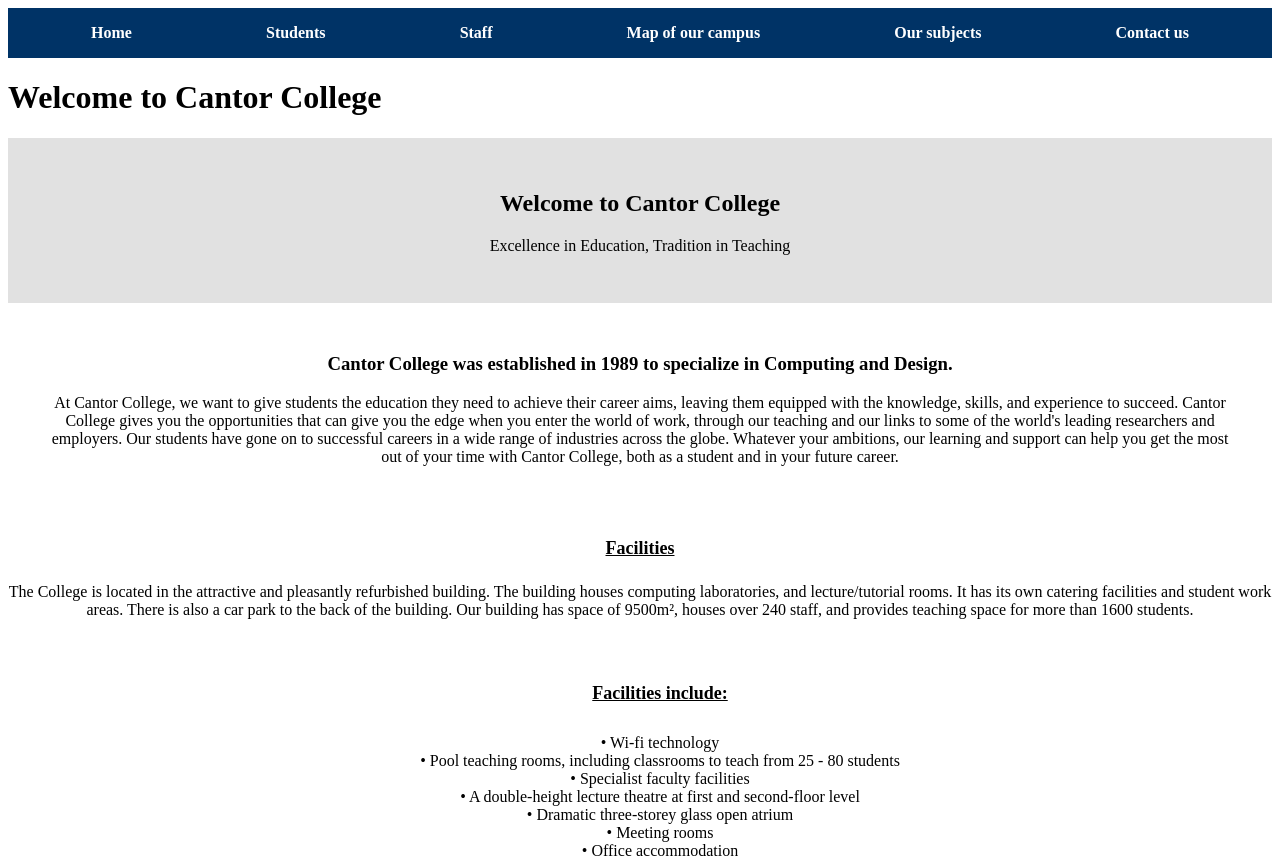
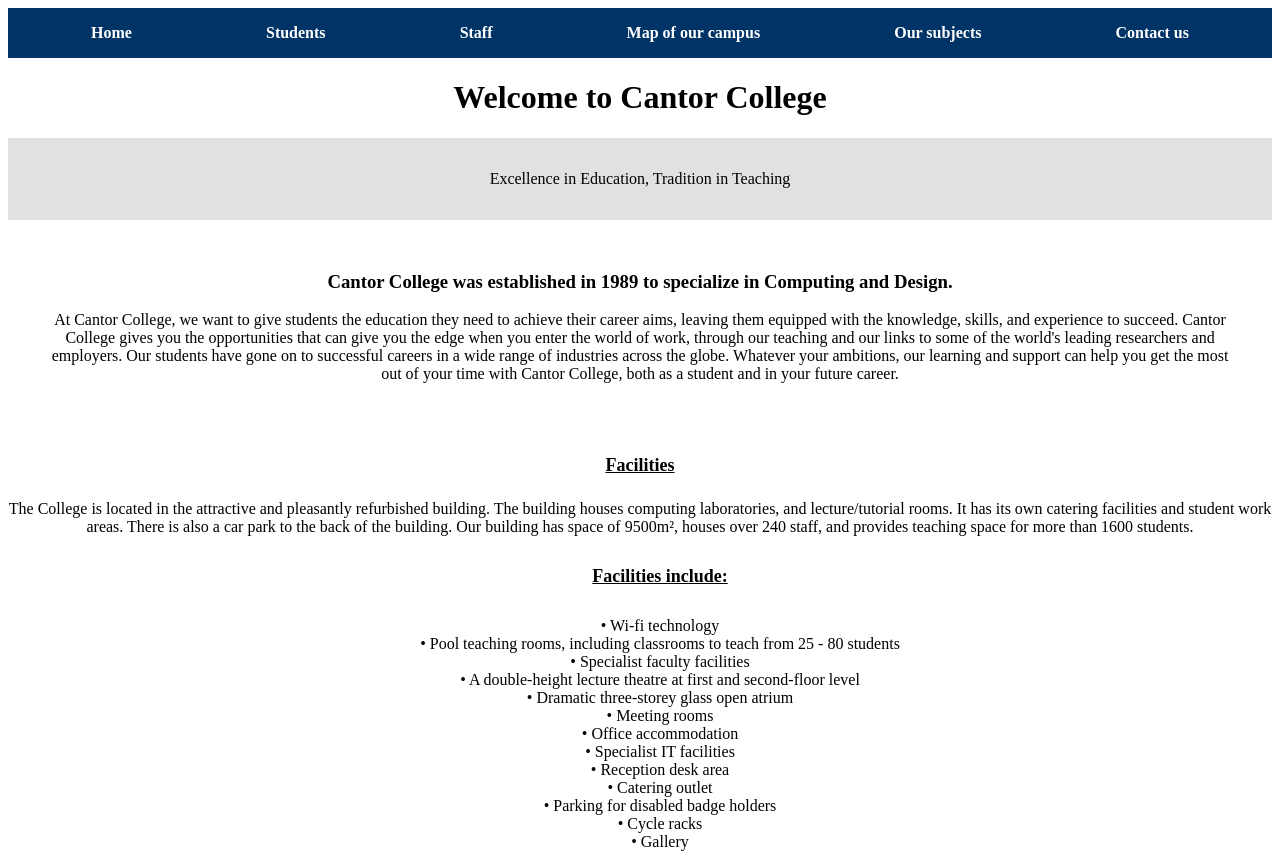
Before and after one commit to Hafeez010/Cantor-College-Assignment, a Next.js app: page / in a window 1280 px wide. Shown: the top 858 px of the page. Built offline with nearby package versions, Linux system fonts and the light colour scheme.

Commit message:
Extra changes

```diff
--- a/src/app/Home.css
+++ b/src/app/Home.css
@@ -1,5 +1,5 @@
 .welcome {
-    padding: 2rem;
+    padding: 1rem;
     text-align: center;
     background-color: #e1e1e1;
 }
--- a/src/app/layout.css
+++ b/src/app/layout.css
@@ -5,3 +5,6 @@ footer {
     padding: 8px;
     margin-top: 20px;
 }
+h1{
+    text-align: center;
+}
--- a/src/app/page.js
+++ b/src/app/page.js
@@ -3,27 +3,23 @@ export default function Home() {
   return (
     <div>
       <section className="welcome">
-        <h2>Welcome to Cantor College</h2>
         <p>Excellence in Education, Tradition in Teaching</p>
       </section>
-
       <section className="AboutUs">
         <h3>Cantor College was established in 1989 to specialize in Computing and Design.</h3>
         <p>
           At Cantor College, we want to give students the education they need to achieve their career aims, leaving them equipped with the knowledge, skills, and experience to succeed. Cantor College gives you the opportunities that can give you the edge when you enter the world of work, through our teaching and our links to some of the world's leading researchers and employers. Our students have gone on to successful careers in a wide range of industries across the globe. Whatever your ambitions, our learning and support can help you get the most out of your time with Cantor College, both as a student and in your future career.
         </p>
       </section>
-
       <section className="Facilities">
         <h4>Facilities</h4>
         <p>
           The College is located in the attractive and pleasantly refurbished building. The building houses computing laboratories, and lecture/tutorial rooms. It has its own catering facilities and student work areas. There is also a car park to the back of the building.
           Our building has space of 9500m², houses over 240 staff, and provides teaching space for more than 1600 students.
         </p>
-        <br />
         </section>
         <ul>
-          <li><h5>Facilities include:</h5></li>
+         <li><h5>Facilities include:</h5></li>
           <li>• Wi-fi technology</li>
           <li>• Pool teaching rooms, including classrooms to teach from 25 - 80 students</li>
           <li>• Specialist faculty facilities</li>
```
